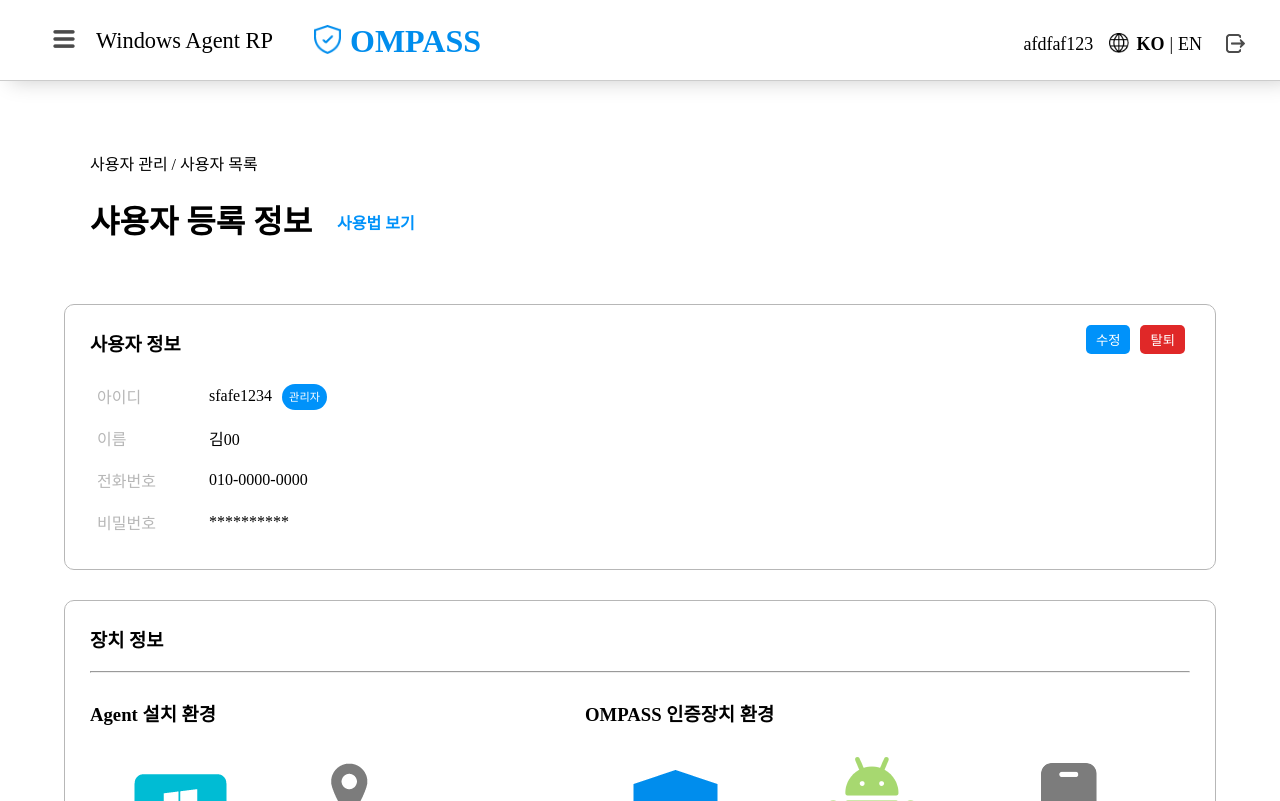
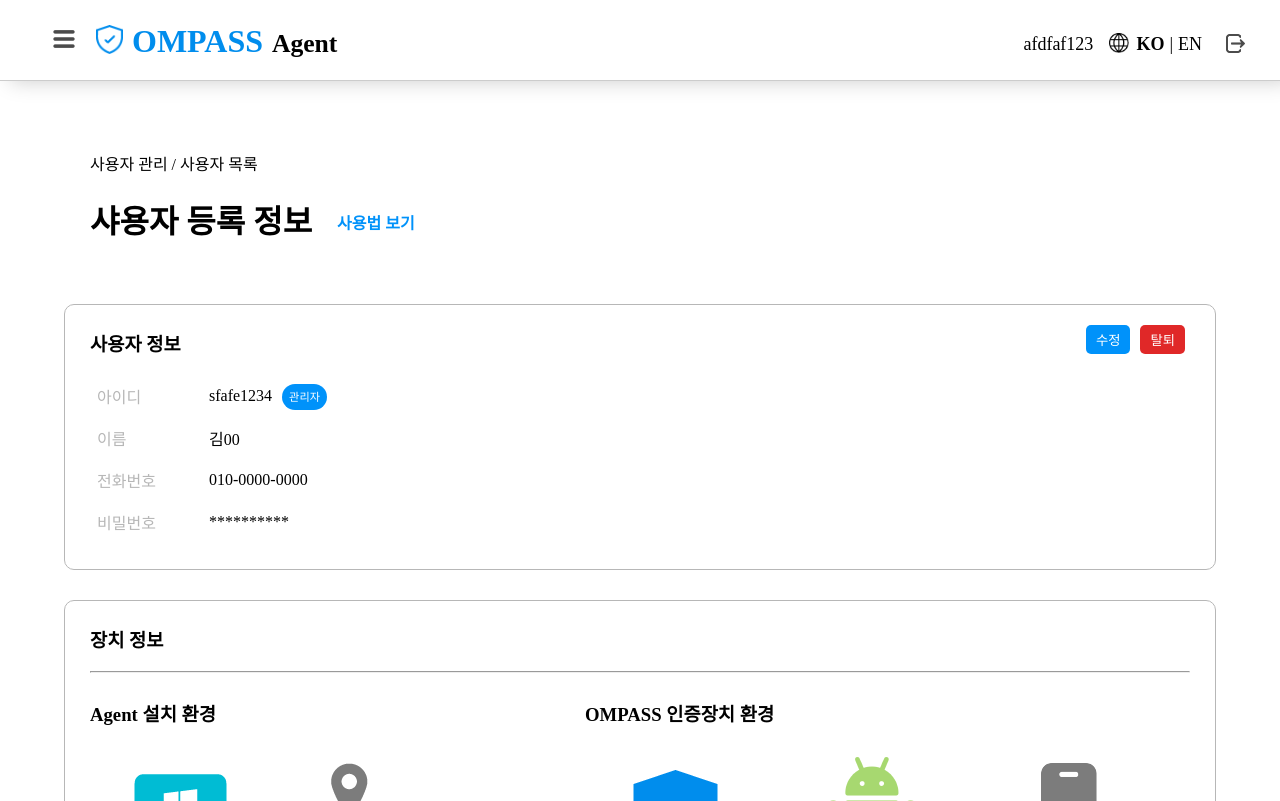
Before and after one commit to ing1355/OMPASSv2-ADMIN, a React (Create React App) app: page /InformationDetail in a window 1280 px wide. Built offline with nearby package versions, Linux system fonts and the light colour scheme; a web font is replaced by a local one.

Commit message:
배포 세팅

```diff
--- a/package.json
+++ b/package.json
@@ -31,7 +31,7 @@
     "build": "cross-env GENERATE_SOURCEMAP=false react-scripts build",
     "test": "react-scripts test",
     "eject": "react-scripts eject",
-    "deploy": "scp -r ./build/* oms@192.168.182.140:/usr/local/ompass_agent_rp/"
+    "deploy": "scp -r ./build/* oms@192.168.182.140:/usr/local/ompass_agent_rp"
   },
   "eslintConfig": {
     "extends": [
@@ -54,6 +54,7 @@
   "devDependencies": {
     "@types/react-router": "^5.1.20",
     "@types/react-router-dom": "^5.3.3",
-    "@types/redux": "^3.6.0"
+    "@types/redux": "^3.6.0",
+    "cross-env": "^7.0.3"
   }
 }
--- a/public/index.html
+++ b/public/index.html
@@ -24,7 +24,7 @@
       work correctly both with client-side routing and a non-root public URL.
       Learn how to configure a non-root public URL by running `npm run build`.
     -->
-    <title>OMPASS Windows Agent RP</title>
+    <title>OMPASS Agent</title>
   </head>
   <body>
     <noscript>You need to enable JavaScript to run this app.</noscript>
--- a/src/Components/Header/Header.css
+++ b/src/Components/Header/Header.css
@@ -41,6 +41,7 @@ nav ul li {
   box-shadow: 0 5px 10px -1px #ccc;
   position: absolute;
   top: 81px;
+  z-index: 1;
 }
 
 .dropdown_menu_ul li {
@@ -89,3 +90,9 @@ nav ul li {
   font-weight: bold;
   margin-left: 9px;
 }
+
+.header_logo_title_agent {
+  font-size: 1.6rem;
+  margin-left: 9px;
+  font-weight: bold;
+}
--- a/src/Components/Header/Header.tsx
+++ b/src/Components/Header/Header.tsx
@@ -41,10 +41,9 @@ const Header = () => {
                 <li><Link to='/AgentManagement'><div onClick={()=>{setIsMenuOpen(false)}}>Agent 관리</div></Link></li>
               </ul>
             </li>
-            <li className='header_title'>
-              {/* <FormattedMessage id='PERSONAL_WEBSITE_MANAGEMENT_PAGE' /> */}
+            {/* <li className='header_title'>
               <Link to='/'>Windows Agent RP</Link>
-            </li>
+            </li> */}
             <li>
             <img
               src={ompass_logo_image}
@@ -53,7 +52,10 @@ const Header = () => {
             />
             <span
               className='main-color1 header_logo_title'
-            ><Link to='/'>OMPASS</Link></span>
+            >OMPASS</span>
+            <span
+              className='header_logo_title_agent'
+            >Agent</span>
             </li>
           </ul>
         </nav>
```
Also changed, not shown: 1 other file (tests, documents, lock files or other folders).
